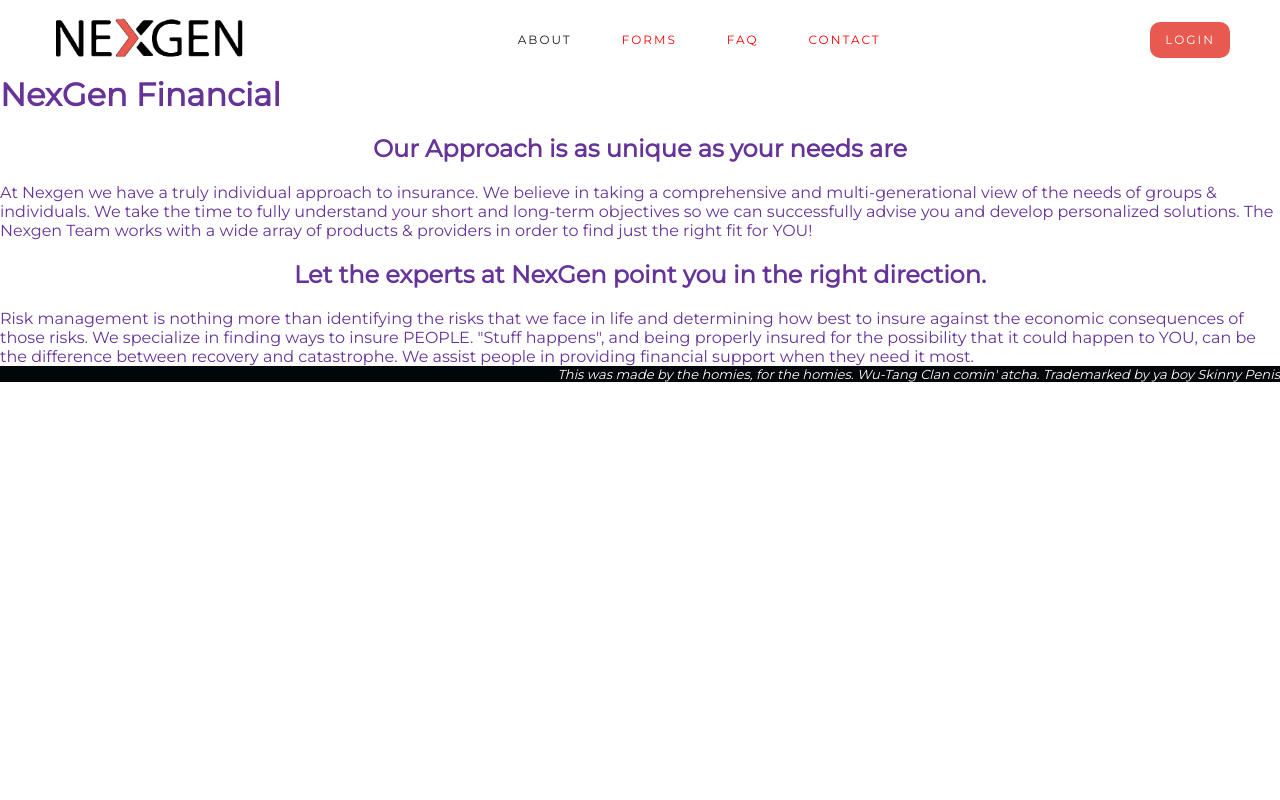
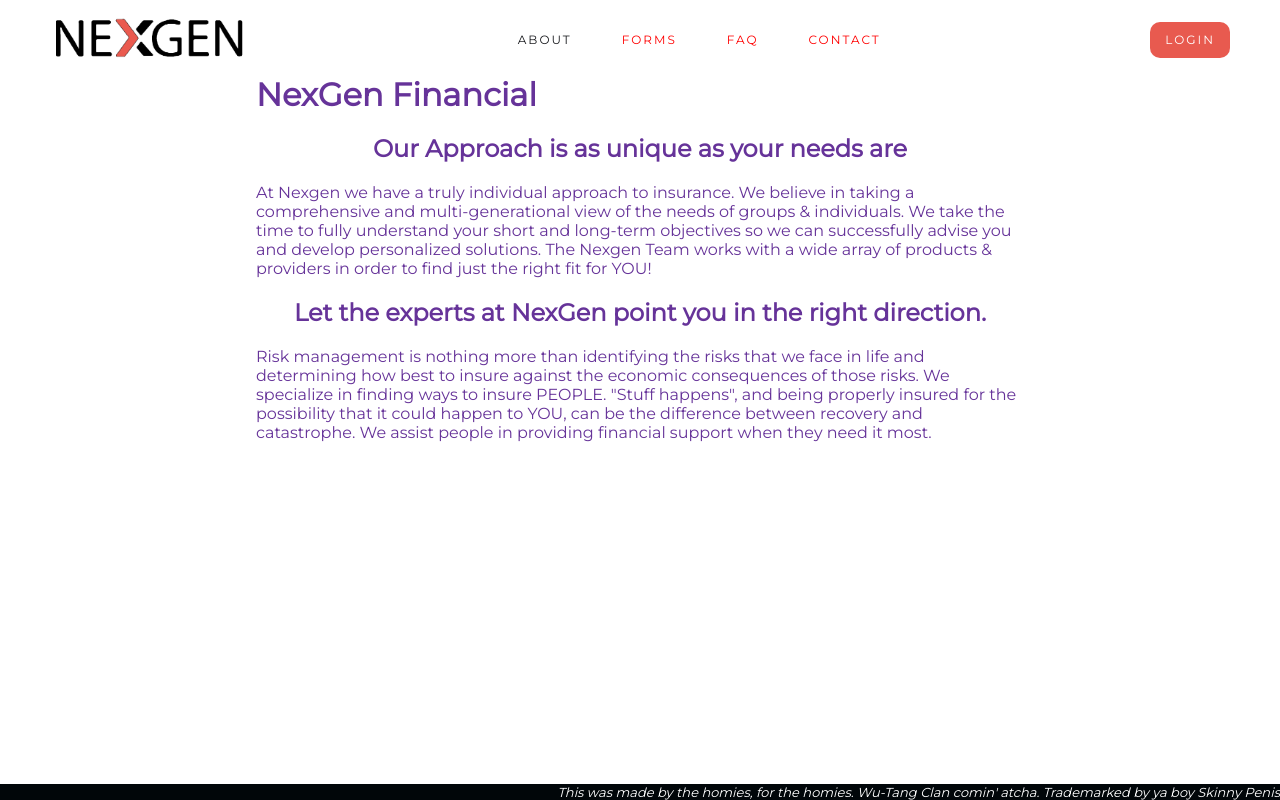
Before and after one commit to HailMaryProj304/HailMary, a React (Create React App) app in the folder projectnexgenfinancial/: page /About in a window 1280 px wide. Built offline with nearby package versions, Linux system fonts and the light colour scheme.

Commit message:
Minor CSS Work

```diff
--- a/projectnexgenfinancial/src/About.css
+++ b/projectnexgenfinancial/src/About.css
@@ -1,3 +1,8 @@
-.About-BodyText {
+.BodyText {
     color: rebeccapurple;
 }
+
+.BodyText {
+    margin-left: 20%;
+    margin-right: 20%;
+}
--- a/projectnexgenfinancial/src/About.js
+++ b/projectnexgenfinancial/src/About.js
@@ -3,7 +3,7 @@ import './About.css';
 
 function About() {
     return (
-        <div className="About-BodyText">
+        <div className="BodyText">
             <h1>NexGen Financial</h1>
             <h2>Our Approach is as unique as your needs are</h2>
             <p>At Nexgen we have a truly individual approach to insurance. We believe in taking a comprehensive and multi-generational view of the needs of groups & individuals.
--- a/projectnexgenfinancial/src/App.css
+++ b/projectnexgenfinancial/src/App.css
@@ -1,3 +1,7 @@
 .App {
   text-align: center;
 }
+
+html {
+  min-height: 100%;
+}
--- a/projectnexgenfinancial/src/Footer.css
+++ b/projectnexgenfinancial/src/Footer.css
@@ -1,3 +1,4 @@
+
 p {
   margin: 0;
 }
@@ -8,4 +9,7 @@ p {
   color: white;
   background-color: #010609;
   text-align: right;
+  width: 100%;
+  position:fixed;
+  bottom: 0;
 }
```
Also changed, not shown: 1 other file (tests, documents, lock files or other folders).
